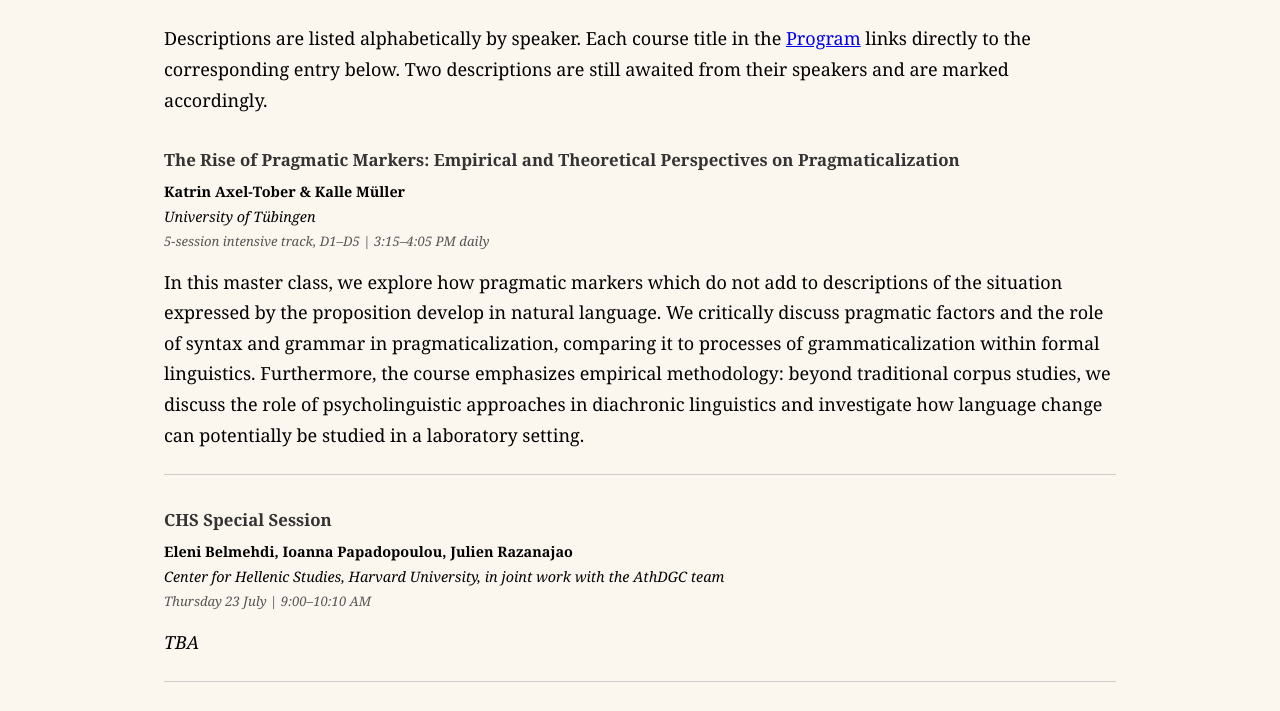
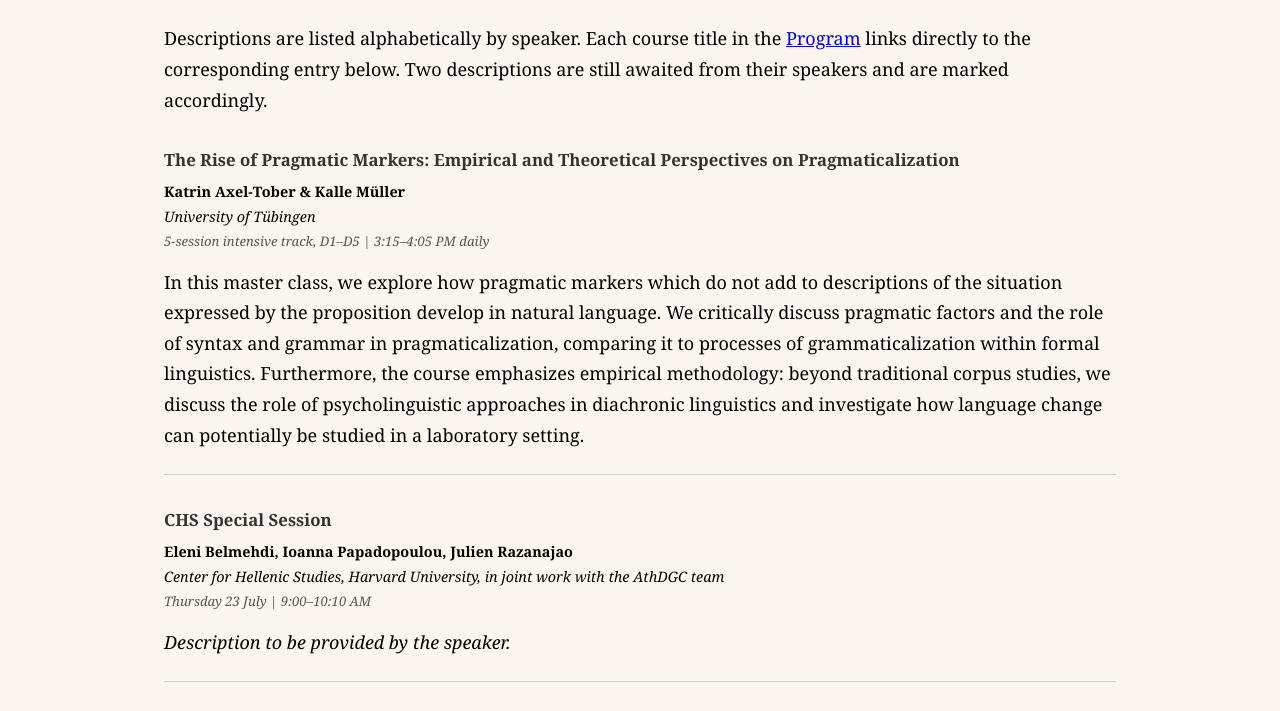
Before and after one commit to AthDGC/naxos-summer-school-2026, a plain HTML site: page descriptions.html in a window 1280 px wide. Shown: the part 198-909 px from the top of the page. Drawn offline with Linux system fonts and the light colour scheme.

Commit message:
Update descriptions: new times, no em-dashes, correct CHS and Gianollo slots

```diff
--- a/descriptions.html
+++ b/descriptions.html
@@ -54,7 +54,7 @@
                 <p class="course-meta"><strong>Eleni Belmehdi, Ioanna Papadopoulou, Julien Razanajao</strong><br>
                 <em>Center for Hellenic Studies, Harvard University, in joint work with the AthDGC team</em><br>
                 <span class="slot">Thursday 23 July | 9:00&#8211;10:10 AM</span></p>
-                <p><em>TBA</em></p>
+                <p><em>Description to be provided by the speaker.</em></p>
             </div>
             <hr class="course-divider">
             <div class="course-entry" id="delloro">
@@ -126,7 +126,7 @@
                 <p class="course-meta"><strong>Daniel Ria&#241;o Rufilanchas</strong><br>
                 <em>Centro de Ciencias Humanas y Sociales, Madrid</em><br>
                 <span class="slot">Wednesday 22 July | 7:35&#8211;8:45 PM</span></p>
-                <p><em>TBA</em></p>
+                <p><em>Description to be provided by the speaker.</em></p>
             </div>
             <hr class="course-divider">
             <div class="course-entry" id="riano-2">
```
